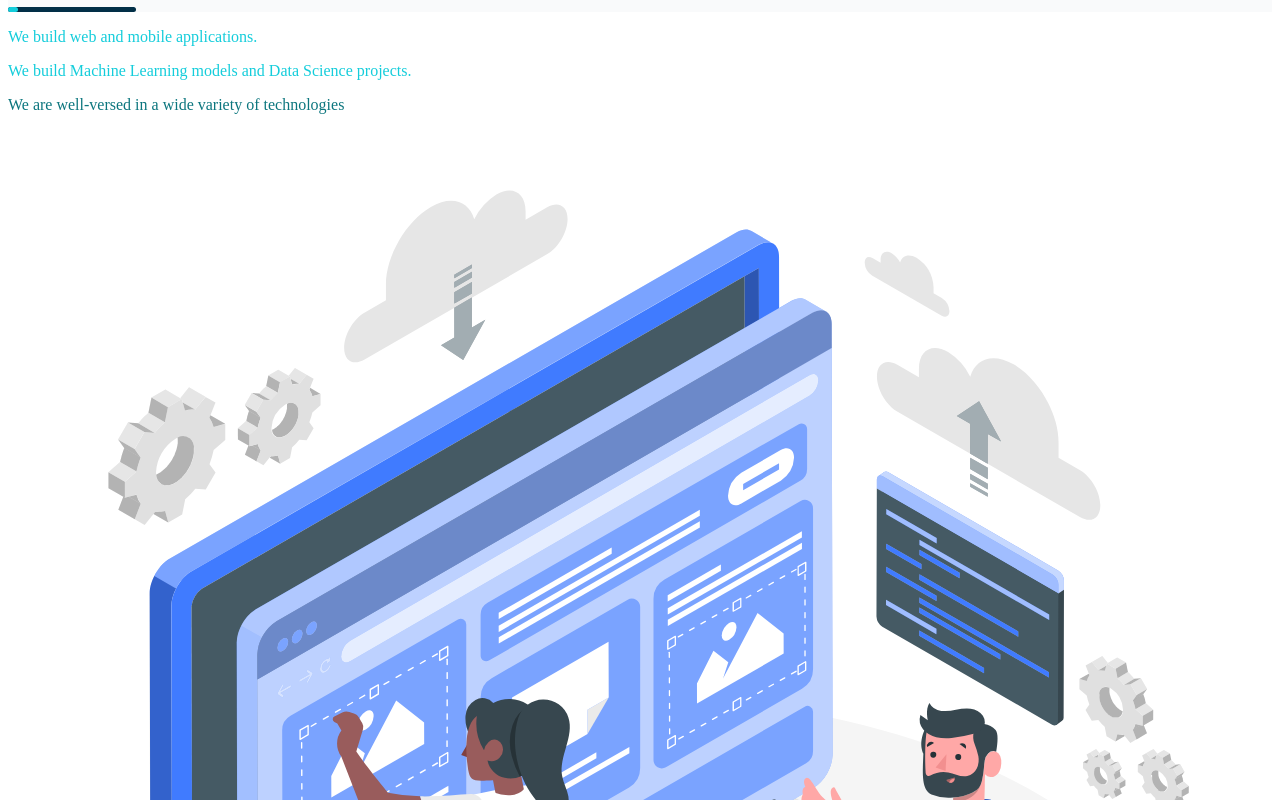
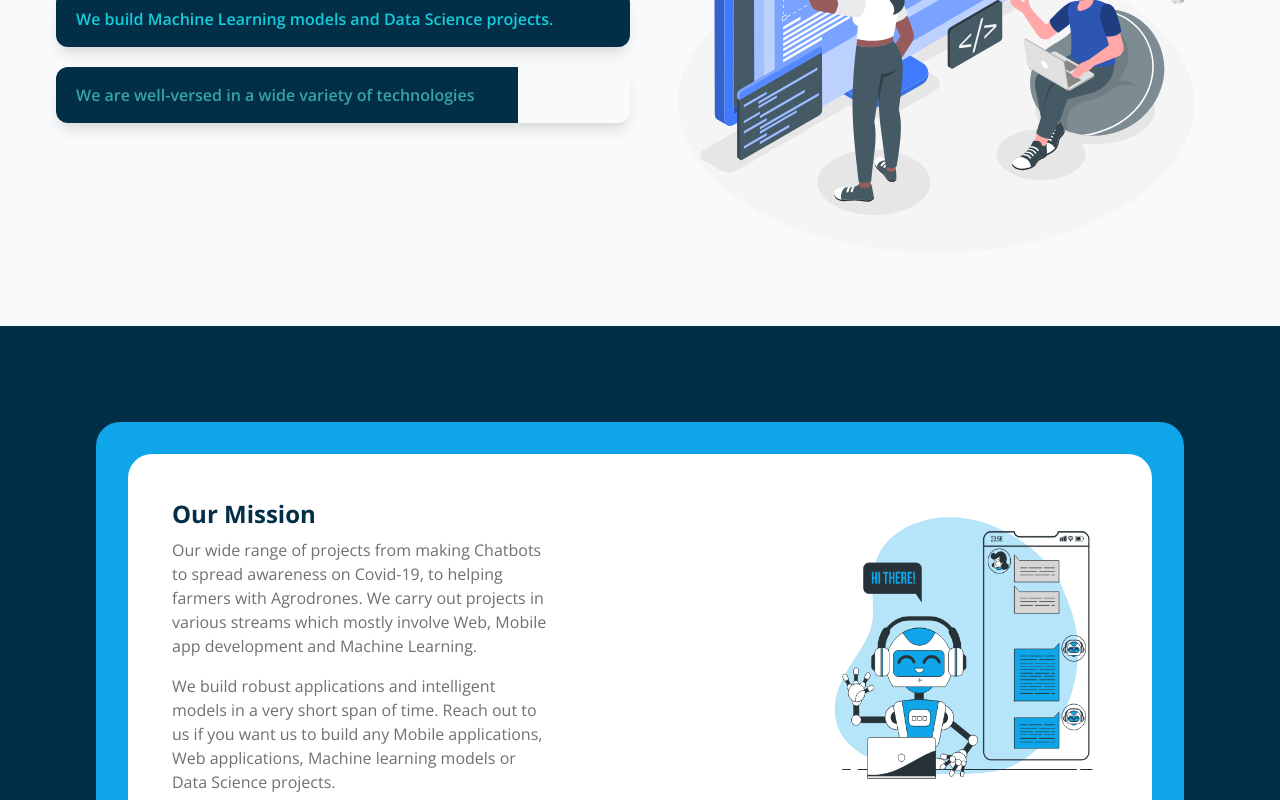
Before and after one commit to tech-introspectors/tech-introspectors-web, a Next.js app: page /aboutus in a window 1280 px wide. Shown: the part 360-1160 px from the top of the page. Built offline with nearby package versions, Linux system fonts and the light colour scheme.

Commit message:
updated tailwindcss verison

```diff
--- a/components/AboutPage/AboutPage.js
+++ b/components/AboutPage/AboutPage.js
@@ -1,8 +1,13 @@
 import OurServices from "./OurServices";
+import OurMission from "./OurMission";
+
 const AboutPage = () => {
   return (
     <div>
       <OurServices />
+      <div className="min-h-screen bg-primaryblue">
+        <OurMission />
+      </div>
     </div>
   );
 };
--- /dev/null
+++ b/components/AboutPage/OurMission.js
@@ -0,0 +1,34 @@
+import MultiCardEffect from "./../MultiCardEffect";
+import { ourMissionData } from "./../../data/aboutUsData/aboutUsData";
+
+const OurMission = () => {
+  return (
+    <div className="w-screen flex justify-center items-center bg-primaryblue px-6 py-24 md:px-24">
+      <div>
+        <div className="bg-secondaryblue relative p-8 rounded-3xl">
+          <div className="flex flex-col justify-between md:flex-row bg-white p-11 rounded-3xl">
+            <div className="w-full md:w-4/6">
+              <h1 className="text-primaryblue font-bold text-2xl">
+                Our Mission
+              </h1>
+              {ourMissionData.map((item, index) => {
+                return (
+                  <p className="py-2 text-primarytextcolor">{item.mission}</p>
+                );
+              })}
+            </div>
+            <div className="w-full flex justify-end">
+              <img
+                className="w-full md:w-1/2"
+                src="images/aboutUsImg/ourMission.gif"
+                alt="our Mission"
+              />
+            </div>
+          </div>
+        </div>
+      </div>
+    </div>
+  );
+};
+
+export default OurMission;
--- a/components/AboutPage/components/ListCard.js
+++ b/components/AboutPage/components/ListCard.js
@@ -5,13 +5,13 @@ const ListCard = ({ data, animationDelay }) => {
     <div className="py-4 px-5 my-5 relative group overflow-hidden rounded-xl shadow-lg flex  items-center">
       <ListItme
         animationDelay={animationDelay}
-        className="text-primarytextcolor/90 z-10 transition-all duration-700 font-semibold group-hover:text-secondarylightblue"
+        className="text-primarytextcolor/90 z-10 transition-all duration-700 font-semibold"
       >
         {data}
       </ListItme>
       <Div
         animationDelay={animationDelay}
-        className="absolute left-0 h-full transition-all duration-700 w-2 group-hover:w-full text-secondarylightblue bg-primaryblue"
+        className="absolute left-0 h-full transition-all duration-700 w-2 text-secondarylightblue bg-primaryblue"
       />
     </div>
   );
--- /dev/null
+++ b/components/MultiCardEffect.js
@@ -0,0 +1,13 @@
+const MultiCardEffect = ({ children }) => {
+  return (
+    <div className="h-screen w-screen">
+      <div className="relative overflow-hidden flex justify-center items-center h-full w-full -rotate-2 -left-2 rounded-3xl bg-secondaryblue">
+        <div className="absolute h-full sm:h-5/6  w-full sm:w-10/12 md:w-11/12 rotate-2 rounded-3xl bg-white">
+          {children}
+        </div>
+      </div>
+    </div>
+  );
+};
+
+export default MultiCardEffect;
--- a/data/aboutUsData/aboutUsData.js
+++ b/data/aboutUsData/aboutUsData.js
@@ -12,3 +12,14 @@ export const ourServices = [
     animationDelay: "2s",
   },
 ];
+
+export const ourMissionData = [
+  {
+    mission:
+      "Our wide range of projects from making Chatbots to spread awareness on Covid-19, to helping farmers with Agrodrones. We carry out projects in various streams which mostly involve Web, Mobile app development and Machine Learning.",
+  },
+  {
+    mission:
+      "We build robust applications and intelligent models in a very short span of time. Reach out to us if you want us to build any Mobile applications, Web applications, Machine learning models or Data Science projects.",
+  },
+];
--- a/pages/_app.js
+++ b/pages/_app.js
@@ -1,4 +1,5 @@
-import "tailwindcss/tailwind.css";
+import "../styles/index.css";
+
 import Layout from "../components/Layout";
 import { useState, useEffect } from "react";
 import LoadingPage from "../components/LoadingPage/LoadingPage";
--- a/postcss.config.js
+++ b/postcss.config.js
@@ -1,6 +1,3 @@
 module.exports = {
-  plugins: {
-    tailwindcss: {},
-    autoprefixer: {},
-  },
-}
+  plugins: ["tailwindcss", "postcss-preset-env"],
+};
--- a/styles/globals.css
+++ b/styles/index.css
@@ -2,3 +2,7 @@
 @tailwind base;
 @tailwind components;
 @tailwind utilities;
+
+.newfontsize {
+  @apply text-white text-xl font-bold;
+}
--- a/tailwind.config.js
+++ b/tailwind.config.js
@@ -1,13 +1,12 @@
-const defaultTheme = require("tailwindcss/defaultTheme");
-
 module.exports = {
+  future: {
+    removeDeprecatedGapUtilities: true,
+    purgeLayersByDefault: true,
+  },
   mode: "jit",
   purge: ["./pages/**/*.{js,ts,jsx,tsx}", "./components/**/*.{js,ts,jsx,tsx}"],
   darkMode: false, // or 'media' or 'class'
   theme: {
-    corePlugin: {
-      gridTemplateColumns: true,
-    },
     extend: {
       colors: {
         primaryblue: "#022F47",
```
Also changed, not shown: package.json (+3 -5 lines), public/images/aboutUsImg/ourMission.gif (added), 1 other file (tests, documents, lock files or other folders).
